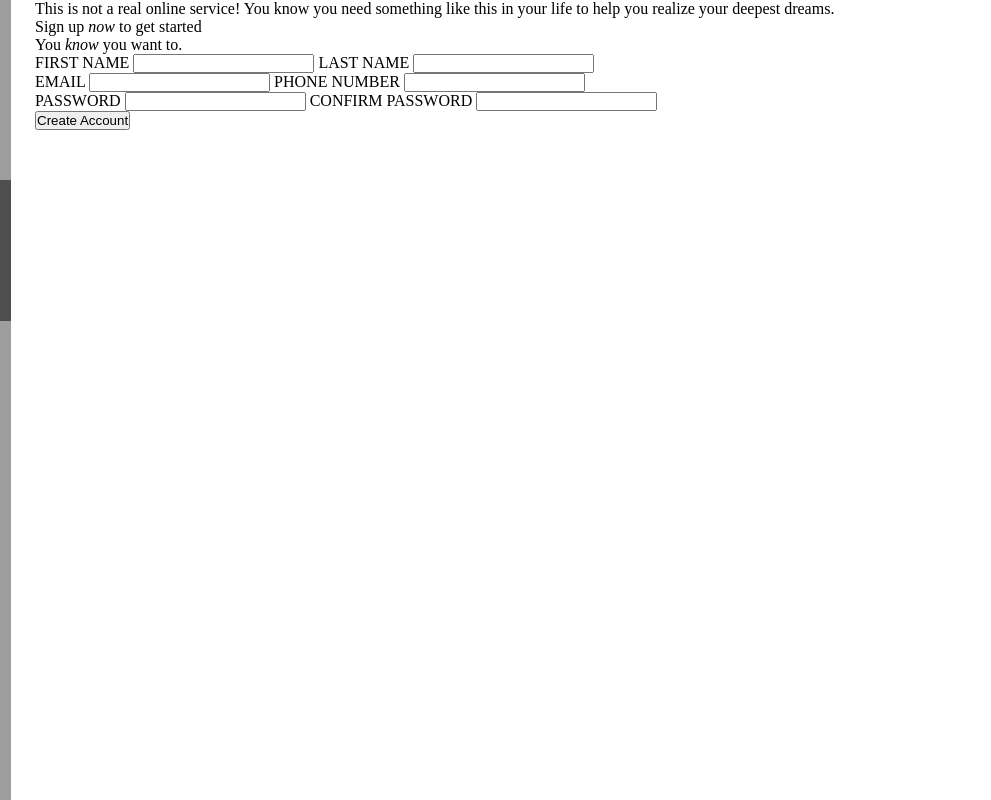
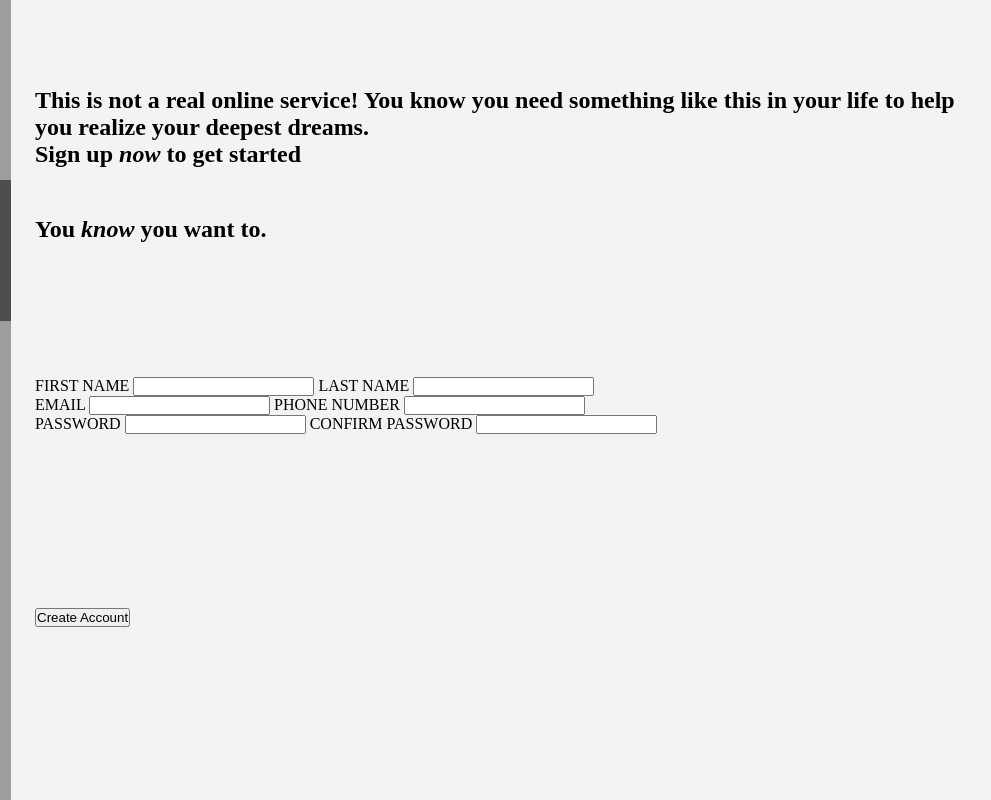
Before and after one commit to HoleInTheUniverse/sign-up-form, a plain HTML site: page index.html in a window 1280 px wide. Shown: the full height of the page, 289-1280 px from the left. Drawn offline with Linux system fonts and the light colour scheme; grey boxes are pictures that could not be loaded.

Commit message:
Create base form style

```diff
--- a/styles.css
+++ b/styles.css
@@ -1,5 +1,8 @@
 :root {
     --form-default-padding: 24px;
+    --form-default-margin: 48px;
+    --form-background-color: rgb(243, 243, 243);
+
     --general-default-padding: 8px;
     --general-default-margin: 8px;
 }
@@ -20,7 +23,7 @@
     no-repeat;
     background-size: cover;
 
-    flex: 1;
+    flex: auto;
     display: flex;
     flex-direction: column;
     align-items: center;
@@ -66,5 +69,29 @@
 
 .form {
     flex: auto;
+    display: flex;
+    flex-direction: column;
+    justify-content: space-around;
+
     padding: 0px var(--form-default-padding);
+
+    background-color: var(--form-background-color)
 }
+
+.form > div {
+    flex: auto;
+}
+
+.form-header {
+    font-weight: bold;
+    font-size: 1.5rem;
+    max-width: 1000px;
+
+    display: flex;
+    flex-direction: column;
+    justify-content: center;
+}
+
+.form-header p {
+    margin-bottom: var(--form-default-margin);
+}
```
